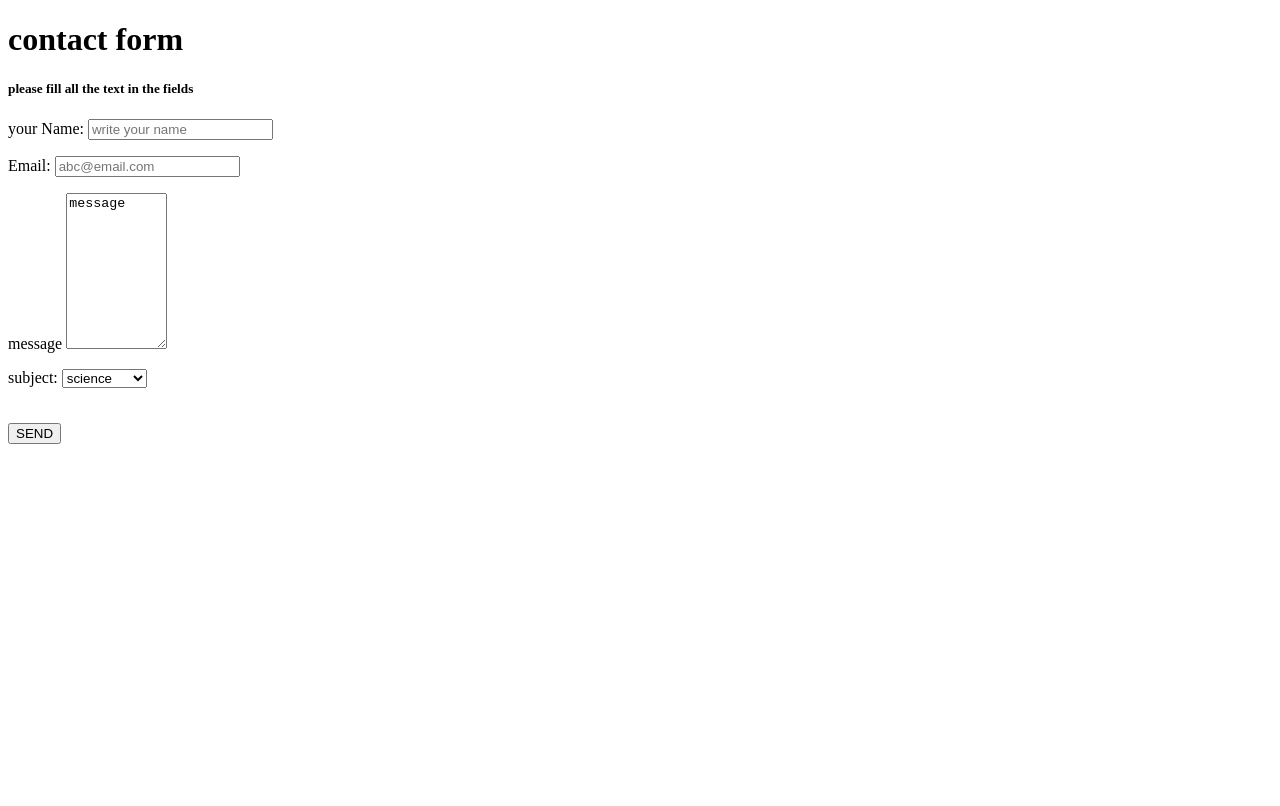
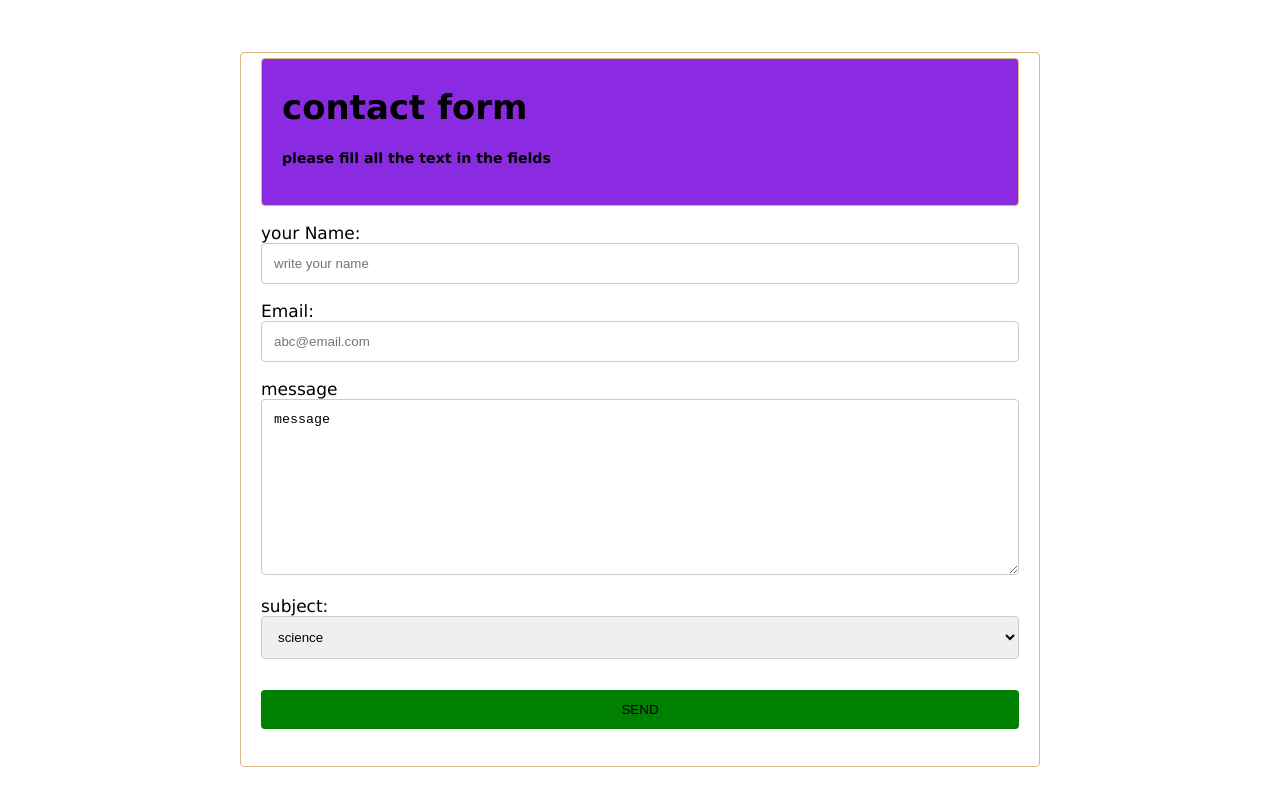
Before and after one commit to tawsif-eng/safwan, a plain HTML site: page index.html in a window 1280 px wide. Drawn offline with Linux system fonts and the light colour scheme.

Commit message:
Update HTML structure and stylesheet reference

```diff
--- a/index.html
+++ b/index.html
@@ -4,7 +4,7 @@
     <meta charset="UTF-8">
     <meta name="viewport" content="width=device-width, initial-scale=1.0">
     <title>context</title>
-<link rel="stylesheet" href="context.css">
+<link rel="stylesheet" href="style.css">
 </head>
 <body>
   <div  class="cont">
```
